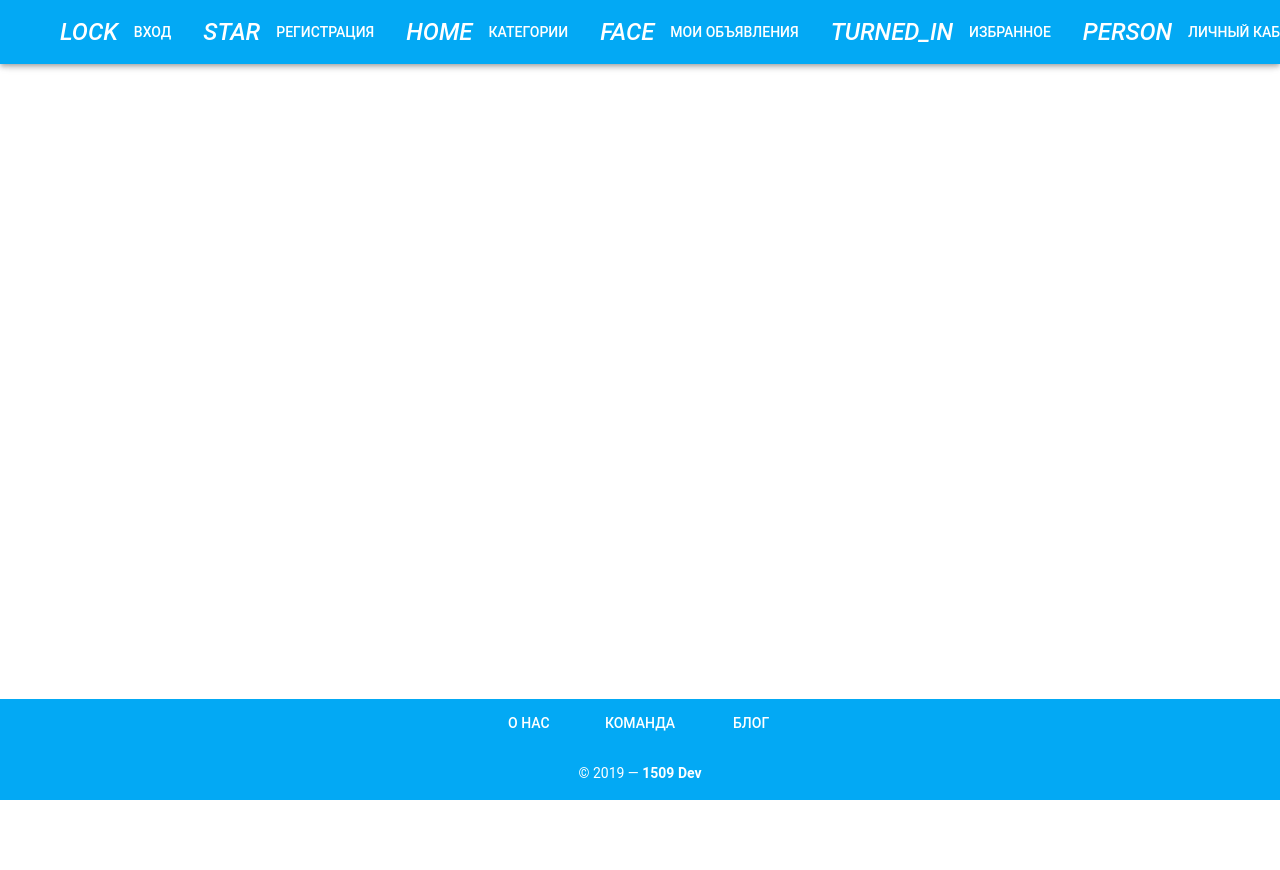
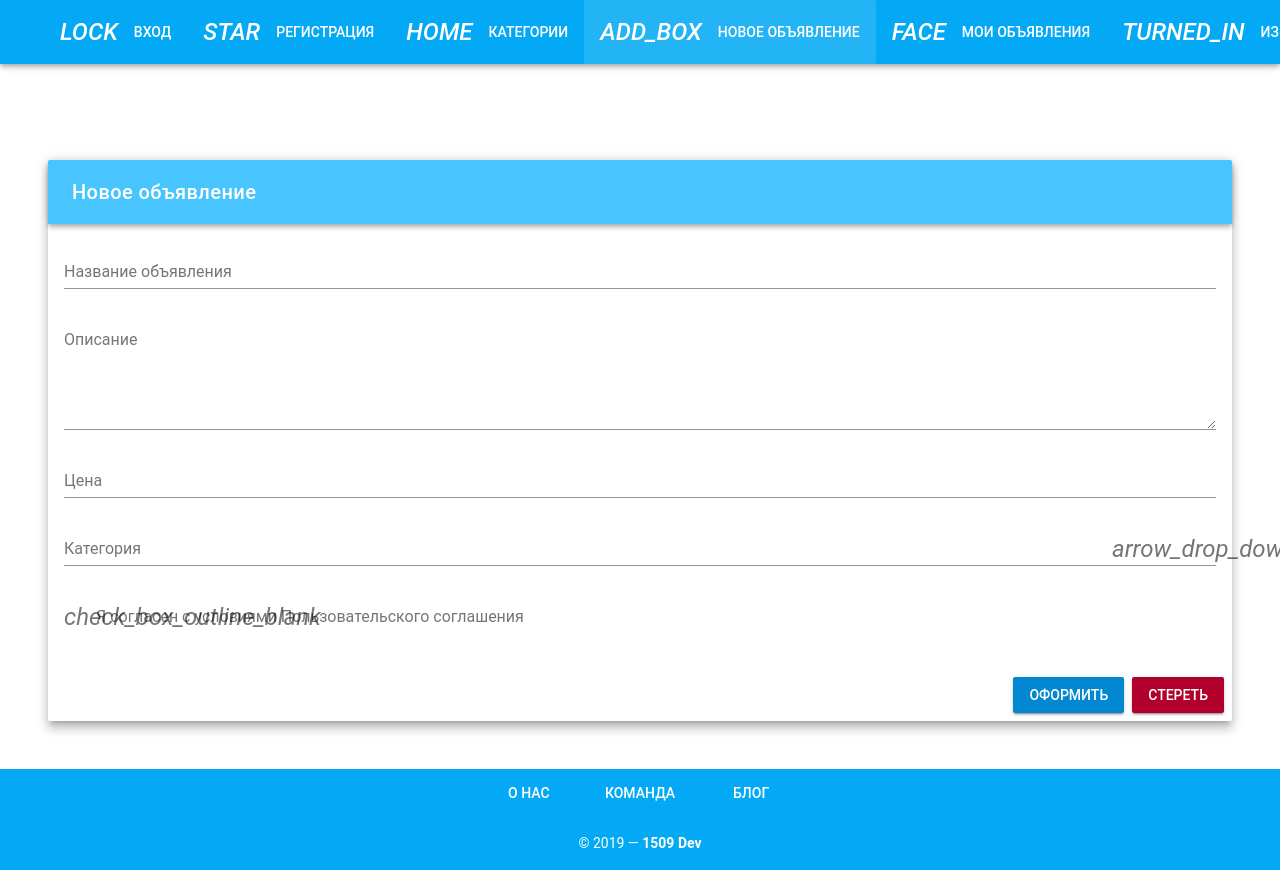
Before and after one commit to StanislavMyakishev/Podokonnik, a Vue app in the folder frontend/: page /new in a window 1280 px wide. Before the commit the page ends 800 px from the top, so only its background shows below. Built offline with nearby package versions, Linux system fonts and the light colour scheme; the HTML template or start-up script is replaced by a standard one.

Commit message:
NewAd, MyAds pages added

```diff
--- a/frontend/src/components/auth/Login.vue
+++ b/frontend/src/components/auth/Login.vue
@@ -1,5 +1,4 @@
 <!--ПОЛНОСТЬЮ РАБОЧАЯ СТРАНИЦА-->
-
 <template>
     <v-content>
         <v-container fluid fill-height>
--- a/frontend/src/components/core/Header.vue
+++ b/frontend/src/components/core/Header.vue
@@ -66,6 +66,10 @@
                 title: 'Категории',
                 icon: 'home',
                 url: '/categories',
+            },{
+                title: 'Новое объявление',
+                icon: 'add_box',
+                url: '/new',
             }, {
                 title: 'Мои объявления',
                 icon: 'face',
--- /dev/null
+++ b/frontend/src/components/pages/MyAds.vue
@@ -0,0 +1,48 @@
+<template>
+    <v-container grid-list-md text-center fluid>
+        <v-layout wrap>
+            <v-flex xl3 l4 md4 sm6 xs12
+                    v-for="ad in ads"
+                    :key="ad.id"
+            >
+                <v-card dark color="primary" :elevation="8">
+                    <v-card-title class="justify-center ma-auto">
+                        <h1 class="text-xs-center justify-center display-1 text-truncate">
+                            {{ad.name}}
+                        </h1>
+                    </v-card-title>
+                    <v-card-text class="">
+                        <h1 class="text-xs-center justify-center  pointer text-truncate ma-auto" > {{ad.descr}}</h1>
+                        <h2 class="text-xs-center justify-center text-truncate my-2"> {{ad.price}} </h2>
+                        <h3 class="text-xs-center justify-center text-truncate ma-auto"> {{ad.date}}</h3>
+                    </v-card-text>
+                </v-card>
+            </v-flex>
+        </v-layout>
+    </v-container>
+</template>
+
+<script>
+    import axios from 'axios'
+    const url = 'http://127.0.0.1:8000/api/ads/';
+
+    export default {
+        data() {
+            return {
+                ads: null,
+                errors: [],
+            };
+        },
+        mounted() {
+            axios
+                .get(url)
+                .then(response => (this.ads = response.data))
+                .catch(e => {this.errors.push(e)})
+        },
+    }
+</script>
+
+
+<style>
+
+</style>
--- /dev/null
+++ b/frontend/src/components/pages/NewAd.vue
@@ -0,0 +1,117 @@
+<template>
+    <v-content>
+        <v-container fluid fill-height>
+            <v-layout align-center justify-center>
+                <v-flex>
+                    <v-card
+                            class="elevation-8">
+                        <v-toolbar
+                                dark color="primary lighten-1">
+                            <v-toolbar-title>Новое объявление</v-toolbar-title>
+                        </v-toolbar>
+                        <v-card-text>
+                            <v-form
+                                    v-model="valid"
+                                    ref="form"
+                                    lazy-validation>
+                                <v-text-field
+                                        v-model="name"
+                                        label="Название объявления"
+                                        :rules="nameRules"
+                                        required
+                                ></v-text-field>
+                                <v-textarea
+                                        v-model="descr"
+                                        label="Описание"
+                                        :rules="descrRules"
+                                        required
+                                ></v-textarea>
+                                <v-text-field
+                                        v-model="price"
+                                        label="Цена"
+                                        :rules="priceRules"
+                                        required
+                                ></v-text-field>
+                                <v-select
+                                        v-model="select"
+                                        :items="items"
+                                        item-text="text"
+                                        item-value="value"
+                                        label="Категория"
+                                        :rules="selectRules"
+                                        required
+                                ></v-select>
+                                <v-checkbox
+                                        v-model="checkbox"
+                                        label="Я согласен с условиями Пользовательского соглашения"
+                                        :rules="checkboxRules"
+                                        required
+                                ></v-checkbox>
+                            </v-form>
+                        </v-card-text>
+                        <v-card-actions>
+                            <v-spacer></v-spacer>
+                            <v-btn @click="validate" :disabled="!valid" class="secondary">Оформить</v-btn>
+                            <v-btn @click="clear" class="error">Стереть</v-btn>
+                        </v-card-actions>
+                    </v-card>
+                </v-flex>
+            </v-layout>
+        </v-container>
+    </v-content>
+</template>
+
+
+<script>
+
+    export default {
+        data: () => ({
+            name: '',
+            descr: '',
+            price: '',
+            select: null,
+            items: [
+                {value: 1, text: 'Продукты'},
+                {value: 2, text: 'Электроника'},
+            ],
+            checkbox: false,
+            valid: true,
+            nameRules: [
+                v => !!v || 'Назовите объявление',
+                v => (v && v.length >= 10) || 'Название объявления должно содержать минимум 10 символов'
+            ],
+            descrRules: [
+                v => !!v || 'Опишите объявление'
+            ],
+            priceRules: [
+                v => !!v || 'Введите цену объявления',
+                v => (v && !isNaN(v) && /^\d+$/.test(v))|| 'Цена должна быть целым числом'
+            ],
+            selectRules: [
+                v => !!v || "Выберите категорию объявления"
+            ],
+            checkboxRules: [
+                v => !!v || 'Чтобы продолжить Вы должны принять условия Пользовательского Соглашения'
+            ]
+        }),
+        methods: {
+            validate() {
+                if (this.$refs.form.validate()) {
+                    const order = {
+                        name: this.name,
+                        description: this.descr,
+                        category: this.select - 1,
+                        tags: ['tag1', 'tag2']
+                    };
+                    this.$root.$emit('newOrder', order);
+                }
+            },
+            clear() {
+                this.name = '',
+                    this.descr = '',
+                    this.select = null,
+                    this.checkbox = false
+            }
+        }
+    }
+</script>
--- a/frontend/src/components/test/Test.vue
+++ b/frontend/src/components/test/Test.vue
@@ -1,41 +1,85 @@
 <template>
-    <v-app>
-        <v-layout justify-center>
-            <v-flex xs12 sm8>
-                <v-card
-                        min-width="500"
-                        min-height="500"
-                >
-                    <v-card-text>{{ads}}</v-card-text>
-                    <ul v-if="errors && errors.length">
-                        <li v-for="error of errors" :key="error.message">
-                            {{error.message}}
-                        </li>
-                    </ul>
+    <v-container grid-list-md text-center fluid>
+        <v-layout wrap>
+            <v-flex xl3 l4 md4 sm6 xs12
+                    v-for="ad in ads"
+                    :key="ad.id"
+            >
+                <v-card dark color="primary" :elevation="8">
+                    <v-card-title class="justify-center ma-auto">
+                        <h1 class="text-xs-center justify-center display-1 text-truncate">
+                            {{ad.name}}
+                        </h1>
+                    </v-card-title>
+                    <v-card-text class="">
+                        <h1 class="text-xs-center justify-center  pointer text-truncate ma-auto" > {{ad.descr}}</h1>
+                        <h2 class="text-xs-center justify-center text-truncate my-2"> {{ad.price}} </h2>
+                        <h3 class="text-xs-center justify-center text-truncate ma-auto"> {{ad.date}}</h3>
+                    </v-card-text>
                 </v-card>
             </v-flex>
         </v-layout>
-    </v-app>
+    </v-container>
 </template>
 
 <script>
 
-    import axios from 'axios'
-    const url = 'http://127.0.0.1:8000/api/ads/';
+    // import axios from 'axios'
+    // const url = 'http://127.0.0.1:8000/api/ads/';
 
     export default {
         data() {
             return {
-                ads: null,
+                ads: [{
+                    id: 1,
+                    name: 'Гавно на палочке из гавно-говна',
+                    descr: 'Сосать + лежатб',
+                    price: '40 гривен',
+                    date: '02.28.1812'
+                }, {
+                    id: 2,
+                    name: 'Гавно',
+                    descr: 'Сосать + лежатб Сосать + лежатб Сосать + лежатб Сосать + лежатб Сосать + лежатб Сосать + лежатб Сосать + лежатб Сосать + лежатб Сосать + лежатб Сосать + лежатб Сосать + лежатб Сосать + лежатб Сосать + лежатб Сосать + лежатб Сосать + лежатб Сосать + лежатб Сосать + лежатб Сосать + лежатб Сосать + лежатб Сосать + лежатбСосать + лежатб Сосать + лежатб Сосать + лежатб Сосать + лежатб Сосать + лежатб',
+                    price: '40 гривен',
+                    date: '02.28.1812'
+                }, {
+                    id: 3,
+                    name: 'Гавно на палочке',
+                    descr: 'Сосать + лежатб',
+                    price: '40 гривен',
+                    date: '02.28.1812'
+                }, {
+                    id: 4,
+                    name: 'Гавно на палочке',
+                    descr: 'Сосать + лежатб',
+                    price: '40 гривен',
+                    date: '02.28.1812'
+                }, {
+                    id: 5,
+                    name: 'Гавно на палочке',
+                    descr: 'Сосать + лежатб',
+                    price: '40 гривен',
+                    date: '02.28.1812'
+                },{
+                    id: 6,
+                    name: 'Гавно на палочке',
+                    descr: 'Сосать + лежатб',
+                    price: '40 гривен',
+                    date: '02.28.1812'
+                }, ],
                 errors: [],
             };
         },
-        mounted() {
-            axios
-                .get(url)
-                .then(response => (this.ads = response.data))
-                .catch(e => {this.errors.push(e)})
-        },
+        // mounted() {
+        //     axios
+        //         .get(url)
+        //         .then(response => (this.ads = response.data))
+        //         .catch(e => {this.errors.push(e)})
+        // },
     }
 
 </script>
+
+<style>
+
+</style>
--- a/frontend/src/router/index.js
+++ b/frontend/src/router/index.js
@@ -5,6 +5,8 @@ import Login from '../components/auth/Login.vue'
 import Registration from '../components/auth/Registration.vue'
 import Categories from '../components/pages/Categories.vue'
 import Test from '../components/test/Test.vue'
+import NewAd from '../components/pages/NewAd.vue'
+import MyAds from '../components/pages/MyAds.vue'
 
 Vue.use(Router)
 
@@ -34,6 +36,14 @@ export default new Router({
             path: '/test',
             name: 'Test',
             component: Test
+        },{
+            path: '/new',
+            name: 'NewAd',
+            component: NewAd
+        },{
+            path: '/myads',
+            name: 'MyAds',
+            component: MyAds
         },
     ],
     mode: 'history',
--- a/frontend/vue.config.js
+++ b/frontend/vue.config.js
@@ -1,7 +1,7 @@
 const BundleTracker = require("webpack-bundle-tracker");
 
 module.exports = {
-    baseUrl: "http://0.0.0.0:8080/",
+    publicPath: "http://0.0.0.0:8080/",
     outputDir: './dist/',
 
     chainWebpack: config => {
@@ -17,7 +17,8 @@ module.exports = {
             .set('__STATIC__', 'static')
 
         config.devServer
-            .public('http://0.0.0.0:8080')
+            .historyApiFallback(true)
+            .public('http://0.0.0.0:8080/')
             .host('0.0.0.0')
             .port(8080)
             .hotOnly(true)
```
Also changed, not shown: frontend/webpack-stats.json (+1 -1 lines), 1 other file (tests, documents, lock files or other folders).
